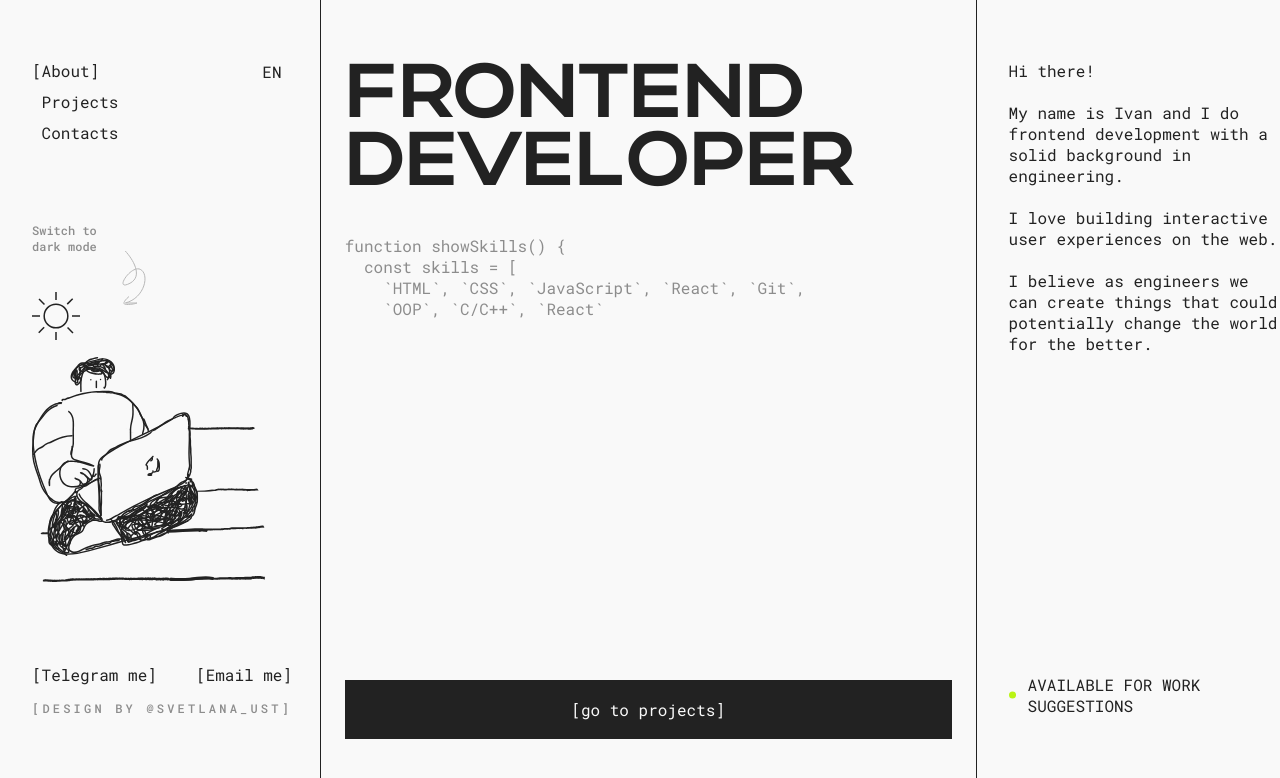
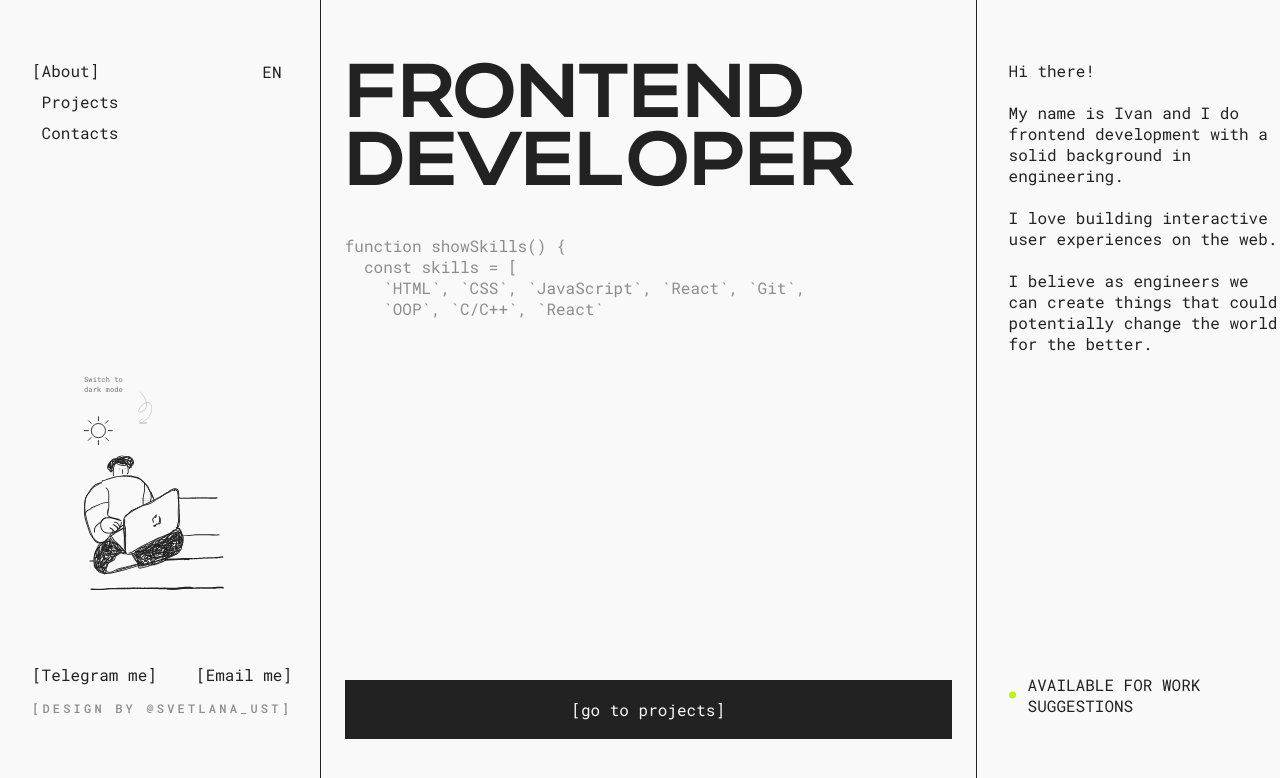
Before and after one commit to ivan-ust402/MP-portfolio, a React (Create React App) app: page / in a window 1280 px wide. Shown: the top 778 px of the page. Built offline with nearby package versions, Linux system fonts and the light colour scheme.

Commit message:
Bug with behavior at 1024 resolution fixed

```diff
--- a/src/App.tsx
+++ b/src/App.tsx
@@ -12,9 +12,7 @@ export const App = () => {
   const dispatch = useAppDispatch()
   const { desktop, firstBreakpoint } = useAppSelector((state) => state.resolution)
   const { setDesktopResolution } = resolutionSlice.actions
-  const { burgerMenuStatus } =useAppSelector((state) => state.burgerMenuStatus)
   const { changeBurgerStatus } = burgerSlice.actions
-
 
   if (desktop === null) {
     dispatch(setDesktopResolution(window.innerWidth > firstBreakpoint))
--- a/src/components/LeftSidebar/leftSidebar.module.scss
+++ b/src/components/LeftSidebar/leftSidebar.module.scss
@@ -57,6 +57,14 @@
   }
 }
 
+@media (max-height: 800px) {
+  .leftSidebar {
+    &__toggle {
+      height: 200px;
+    }
+  }
+}
+
 @media (max-width: 1024px) {
   .leftSidebar {
     box-sizing: border-box;
@@ -73,7 +81,6 @@
     min-height: calc(100vh - 76px);
     max-height: 100vh;
     display: flex;
-    justify-content: center;
     align-items: center;
     &__downControlsBlock {
       width: fit-content;
--- a/src/components/Toggle/toggle.module.scss
+++ b/src/components/Toggle/toggle.module.scss
@@ -82,6 +82,13 @@ $transition-time: .5s;
     }
   }
 }
+
+@media (max-height: 800px) {
+  .toggle {
+      transform: scale(0.6);
+    }
+}
+
 @media (max-width: 1024px) {
   .toggle {
     position: relative;
--- a/src/store/reducers/ResolutionSlice.ts
+++ b/src/store/reducers/ResolutionSlice.ts
@@ -7,7 +7,7 @@ interface ResolutionState {
 
 const initialState: ResolutionState = {
   desktop: null,
-  firstBreakpoint: 1023
+  firstBreakpoint: 1024
 }
 
 export const resolutionSlice = createSlice({
```
